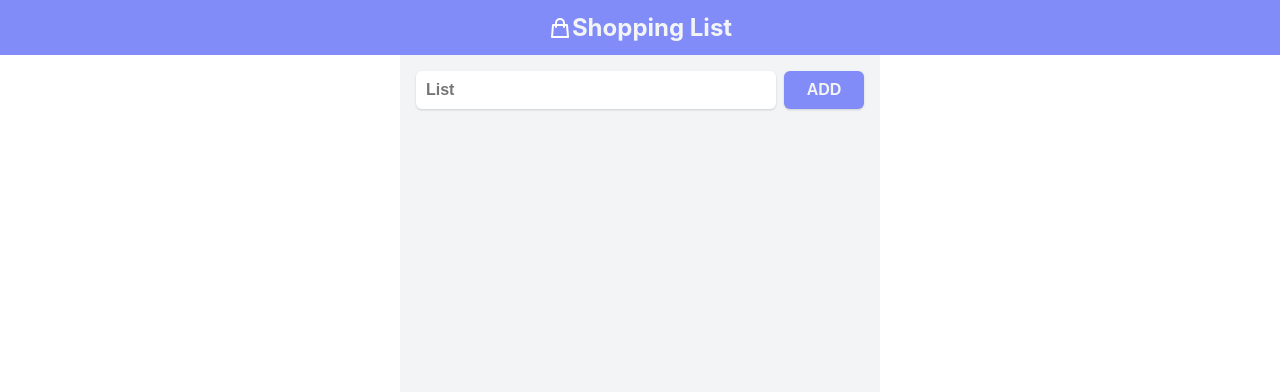
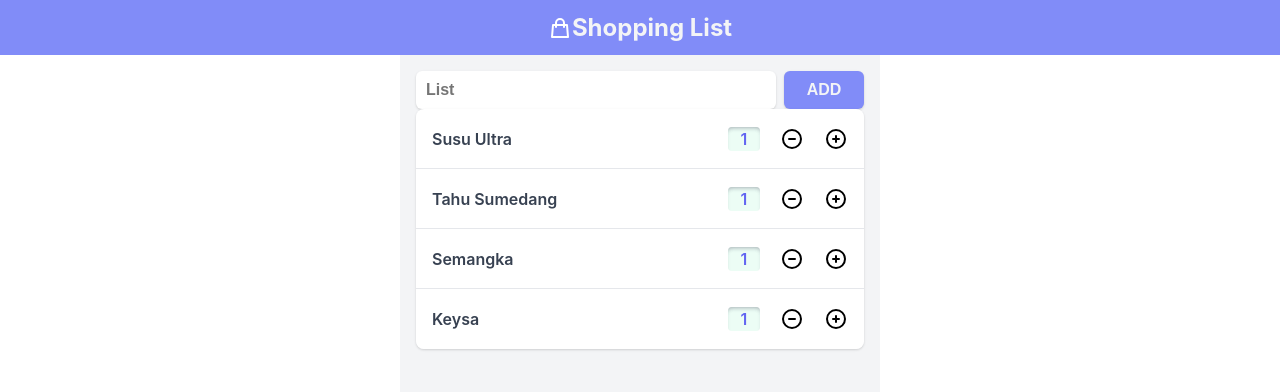
Before and after one commit to bando9/react-fundamental, a React (Create React App) app in the folder starter/counter-starter/: page / in a window 1280 px wide. Shown: the top 392 px of the page. Built offline with nearby package versions, Linux system fonts and the light colour scheme.

Commit message:
menambah counter pada list todo, menambah icon +/-, menambah fungsi click pada button

```diff
--- a/starter/counter-starter/src/App.css
+++ b/starter/counter-starter/src/App.css
@@ -63,3 +63,62 @@
     background-color: var(--main-background-color);
     box-shadow: var(--main-box-shadow);
 }
+
+.todos {
+    box-shadow: var(--main-box-shadow);
+
+    overflow-x: hidden;
+    overflow-y: auto;
+
+    border-radius: 8px;
+    max-height: 640px;
+}
+
+.todo {
+    display: flex;
+    justify-content: space-between;
+    align-items: center;
+
+    height: 60px;
+    padding: 12px 16px;
+    background-color: var(--secondary-background-color-light);
+
+    color: var(--main-font-color);
+    font-size: 16px;
+    font-weight: 600;
+}
+
+.todo-count {
+    display: flex;
+    justify-content: center;
+    align-items: center;
+
+    width: 32px;
+    height: 24px;
+    border-radius: 4px;
+
+    color: var(--label-font-color);
+    background-color: var(--secondary-background-color);
+    box-shadow: var(--main-box-shadow-inset);
+}
+
+.todo-icon-wrapper {
+    display: flex;
+    align-items: center;
+    justify-content: space-between;
+
+    width: 120px;
+}
+
+.todo-action-button {
+    border: none;
+    background-color: unset;
+    padding: unset;
+
+    height: 24px;
+    width: 24px;
+}
+
+.todo-divider {
+    border-bottom: 1px solid var(--main-border-color);
+}
--- a/starter/counter-starter/src/App.js
+++ b/starter/counter-starter/src/App.js
@@ -1,9 +1,36 @@
 import { useState } from 'react'
+import classnames from 'classnames'
 
 import './App.css';
 import shoppingIcon from './assets/shopping-icon.svg';
+import plusIcon from '../src/assets/plus-icon.svg';
+import minusIcon from '../src/assets/minus-icon.svg';
 
 function App() {
+  const [value, setValue] = useState('')
+  const [todos, setTodos] = useState([
+    {title: 'Susu Ultra', count: 1},
+    {title: 'Tahu Sumedang', count: 1},
+    {title: 'Semangka', count: 1},
+    {title: 'Keysa', count: 1}
+  ])
+
+  const handleAdditionCount = (index) => {
+    const newTodos = [...todos];
+
+    newTodos[index].count += 1;
+
+    setTodos(newTodos)
+  }
+
+  const handleMinusCount = (index) => {
+    const newTodos = [...todos];
+
+    newTodos[index].count -= 1;
+
+    setTodos(newTodos)
+  }
+
   return (
     <>
       <nav className="nav">
@@ -14,12 +41,41 @@ function App() {
       <section className="container">
         <form className="form">
           <input
+            onChange={(e) => {setValue(e.target.value)}}
+            value={value}
             className="input"
             type="text"
             placeholder="List"
           />
           <button className="add-button" type="submit">add</button>
         </form>
+
+        {todos.length > 0 ? (
+          <div className="todos">
+            {todos.map((todo, index, arr) => {
+              return (
+                <div key={index} className={`todo ${!(arr.length === index + 1) && 'todo-divider'}`}>
+
+
+                  {todo.title}
+                  <div className="todo-icon-wrapper">
+                    <div className="todo-count">{todo.count}</div>
+
+                    <button onClick={() => handleMinusCount(index)} className="todo-action-button">
+                      <img src={minusIcon} alt="minus icon"/>
+                    </button>
+
+                    <button onClick={() => handleAdditionCount(index)} className="todo-action-button">
+                      <img src={plusIcon} alt="plus icon"/>
+                    </button>
+                  </div>
+                </div>
+              )
+            })}
+          </div>
+        ) : (
+          <div>Kosong</div>
+        )}
       </section>
     </>
   );
```
Also changed, not shown: 1 other file (tests, documents, lock files or other folders).
